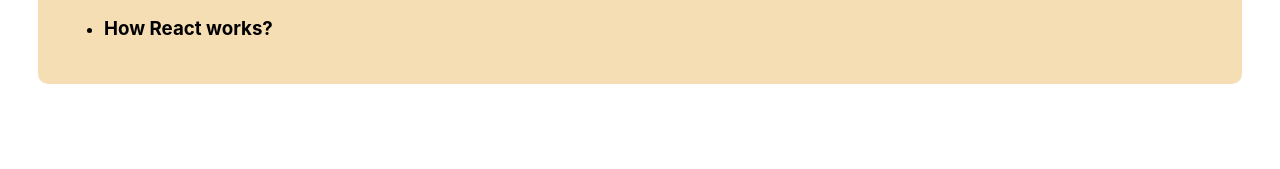
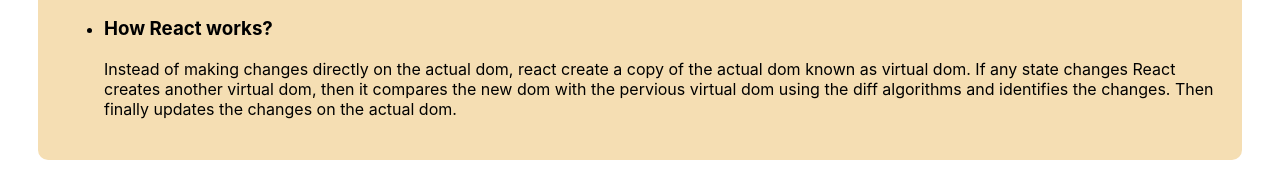
Before and after one commit to Azmain951/laptop-heaven, a React (Create React App) app: page / in a window 1280 px wide. Shown: the part 2272-2441 px from the top of the page. Before the commit the page ends 2395 px from the top, so only its background shows below. Built offline with nearby package versions, Linux system fonts and the light colour scheme.

Commit message:
all questions answered

```diff
--- a/src/components/Questions/Questions.js
+++ b/src/components/Questions/Questions.js
@@ -21,7 +21,9 @@
                 </li>
                 <li>
                     <h3>How React works?</h3>
-                    <p></p>
+                    <p>
+                        Instead of making changes directly on the actual dom, react create a copy of the actual dom known as virtual dom. If any state changes React creates another virtual dom, then it compares the new dom with the pervious virtual dom using the diff algorithms and identifies the changes. Then finally updates the changes on the actual dom.
+                    </p>
                 </li>
             </ul>
 
```
